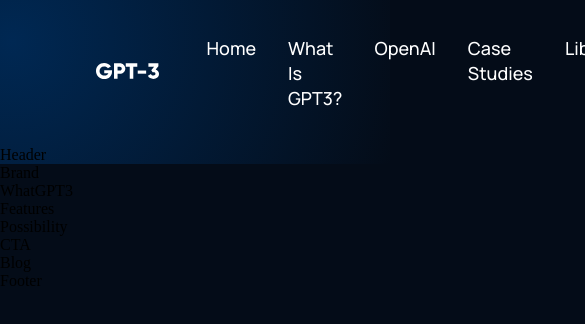
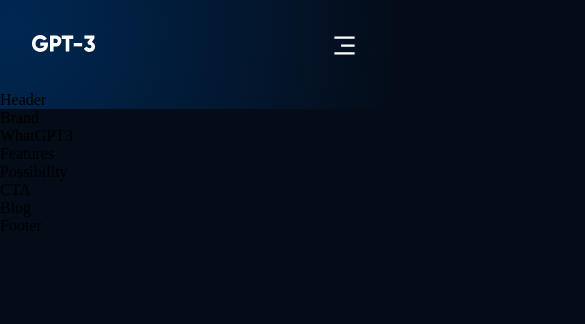
Before and after one commit to regmi2/gpt3_react, a React (Create React App) app: page / in a window 390 px wide. Shown: the top 324 px of the page, 585 px wide, since content can reach past the window. Built offline with nearby package versions, Linux system fonts and the light colour scheme.

Commit message:
useState to add a mobile toggle navbar menu, css implemented as well to make a smooth display on 550px devices, 700px devices, and larger

```diff
--- a/src/components/navbar/Navbar.jsx
+++ b/src/components/navbar/Navbar.jsx
@@ -1,9 +1,23 @@
-import React from 'react'
-import {RiMenu3Line, RiCloseLin} from 'react-icons/ri'
+import React, {useState} from 'react'
+import {RiMenu3Line, RiCloseLine} from 'react-icons/ri'
 import logo from '../../assets/logo.svg'
 import './navbar.css'
 
+
+const Menu = () => (
+  <>
+            <p><a href="#home">Home</a></p>
+          <p><a href="#wgpt3">What is GPT3?</a></p>
+          <p><a href="#possibility">OpenAI</a></p>
+          <p><a href="#features">Case Studies</a></p>
+          <p><a href="#blog">Library</a></p>
+  </>
+)
+
 const Navbar = () => {
+
+  const [toggleMenu, setToggleMenu] = useState(false);
+
   return (
     <div className='gpt3__navbar'>
       <div className='gpt3__navbar-links'>
@@ -12,11 +26,7 @@ const Navbar = () => {
         </div>
 
         <div className="gpt3__navbar-links_container">
-          <p><a href="#home">Home</a></p>
-          <p><a href="#wgpt3">What is GPT3?</a></p>
-          <p><a href="#possibility">OpenAI</a></p>
-          <p><a href="#features">Case Studies</a></p>
-          <p><a href="#blog">Library</a></p>
+          <Menu />
 
         </div>
       </div>
@@ -27,7 +37,33 @@ const Navbar = () => {
       </div>
 
       <div className='gpt3__navbar-menu'>
+        {
+          toggleMenu
+          ? <RiCloseLine
+            color="#fff"
+            size={27}
+              onClick={() => setToggleMenu(false)} />
+          : <RiMenu3Line
+              color="#fff"
+              size={27}
+              onClick={() => setToggleMenu(true)} />
+        }
+        {
+          toggleMenu && (
+            <div className="gpt3__navbar-menu_container scale-up-center">
+              <div className="gpt3__navbar-menu_container_links">
 
+                <Menu />
+
+                <div className='gpt3__navbar-menu_container-links-sign'>
+                  <p>Sign in</p>
+                  <button type="button">Sign Up</button>
+                </div>
+
+              </div>
+            </div>
+          )
+        }
       </div>
     </div>
   )
--- a/src/components/navbar/navbar.css
+++ b/src/components/navbar/navbar.css
@@ -66,3 +66,78 @@
 
     cursor: pointer;
 }
+
+
+
+.gpt3__navbar-menu {
+    margin-left: 1rem;
+
+    display: none;
+    position: relative;
+}
+
+.gpt3__navbar-menu svg {
+    cursor: pointer;
+}
+
+.gpt3__navbar-menu_container{
+    display: flex;
+    justify-content: flex-end;
+    align-items: flex-end;
+    flex-direction: column;
+
+    text-align: end;
+    background: var(--color-footer);
+    padding: 2rem;
+    position: absolute;
+    top: 40px;
+    right: 0;
+    margin-top: 1rem;
+    min-width: 210px;
+    border-radius: 5px;
+    box-shadow: 0 0 5 rgba(0,0,0,0.2)
+}
+
+
+.gpt3__navbar-menu_container p{
+    margin: 1rem 0;
+}
+
+.gpt3__navbar-menu_container-links-sign{
+    display: none;
+}
+
+@media screen and (max-width: 1050px){
+    .gpt3__navbar-links_container {
+        display: none;
+    }
+
+    .gpt3__navbar-menu{
+        display: flex;
+    }
+}
+
+@media screen and (max-width: 700px){
+    .gpt3__navbar {
+        padding: 2rem 4rem;
+    }
+}
+
+
+@media screen and (max-width: 550px){
+    .gpt3__navbar {
+        padding: 2rem ;
+    }
+
+    .gpt3__navbar-sign{
+        display: none;
+    }
+
+    .gpt3__navbar-menu_container {
+        top: 20px;
+    }
+
+    .gpt3__navbar-menu_container-links-sign {
+        display: block;
+    }
+}
```
